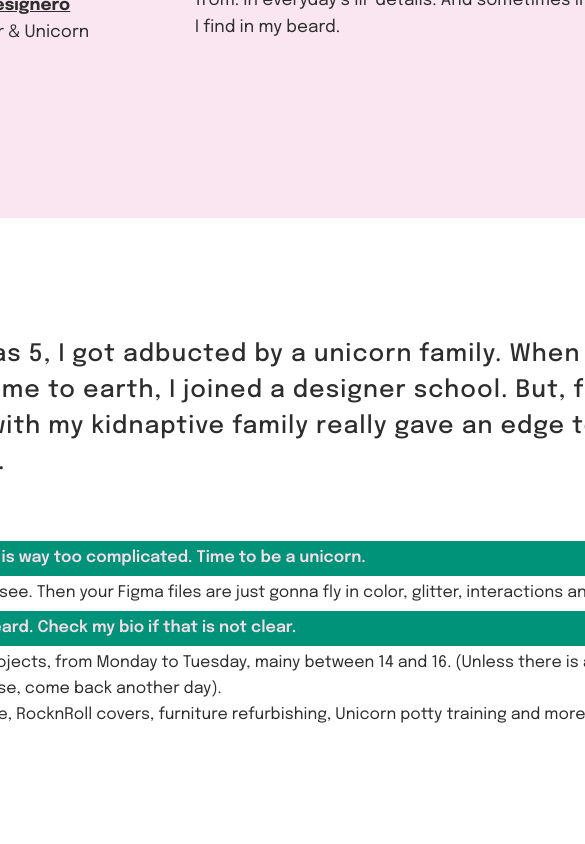
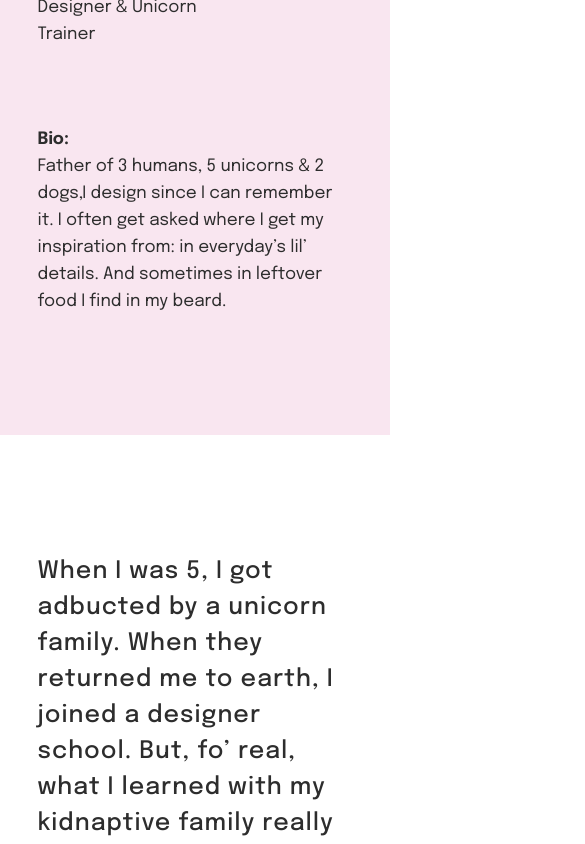
Before and after one commit to grintzdel/figma_to_code, a plain HTML site: page public/views/about.html in a window 390 px wide. Shown: the part 400-1244 px from the top of the page, 585 px wide, since content can reach past the window. Drawn offline with Linux system fonts and the light colour scheme.

Commit message:
responsive about page.

```diff
--- a/app/index/hero.js
+++ b/app/index/hero.js
@@ -1,6 +1,6 @@
 // Fonction permettant de changer le contenu HTML du titre de la hero section suivant la largeur de l'écran.
 function updateH1Text() {
-    // Déclaration des variables
+
     let h1Element = document.querySelector('.hero__texts h1');
     let pElement = document.querySelector('.hero__texts p:last-child')
 
--- a/style/pages/about.css
+++ b/style/pages/about.css
@@ -4,7 +4,7 @@
     align-items: center;
     justify-content: center;
     padding: 120px 320px;
-    height: 537.52px;
+    height: auto;
     background-color: var(--background-color-wepeep);
 }
 
@@ -74,3 +74,34 @@
 .body__about p {
     margin-top: -1px;
 }
+
+/* ABOUT RESPONSIVE */
+
+@media screen and (max-width: 1279px) {
+    .header__about {
+        padding: 120px 30px;
+    }
+
+    .header__about__card {
+        flex-direction: column;
+        gap: 78px;
+    }
+
+    .header__about__bio {
+        width: 315px;
+        height: 189px;
+        transform: none;
+    }
+
+    .body__about {
+        padding: 120px 30px;
+    }
+
+    .body__about__wrapper {
+        width: 315px;
+    }
+
+    .body__about__fancy-text {
+        width: 100%;
+    }
+}
```
